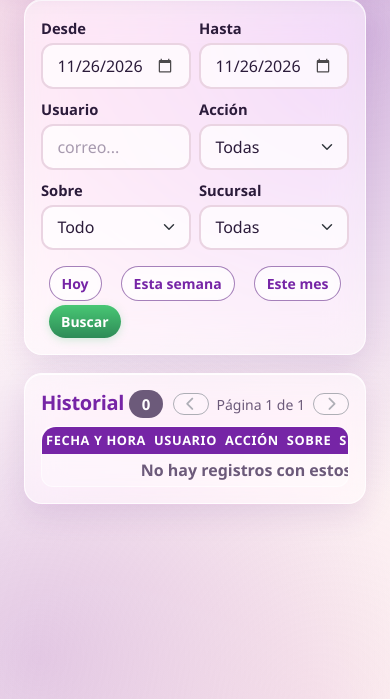
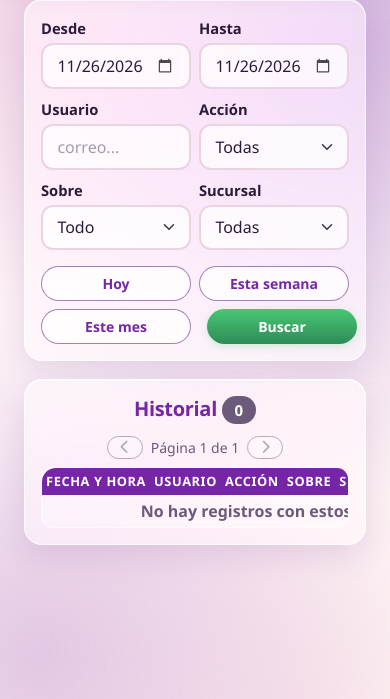
Before and after one commit to gustavo669/MipastelWeb, a Laravel app: page /admin/auditoria in a window 390 px wide. Shown: the part 85-784 px from the top of the page. Run offline with Laravel 12, Linux system fonts and the light colour scheme; a user stored in the database is signed in; data comes from the database, SQL or seed files in the repository; data that the repository does not hold is empty.

Commit message:
Fix Interfaz

```diff
--- a/public/css/mipastel.css
+++ b/public/css/mipastel.css
@@ -488,8 +488,33 @@ hr { border-color: var(--border-pink); opacity: 1; }
   .tile { min-height: 112px; padding: 1.1rem; border-radius: 18px; }
   .tile h5 { font-size: 1.05rem; }
   .tile p { line-height: 1.35; }
-  .btn { display: block; margin-right: auto; margin-left: auto; }
+  .btn { margin: 0; }
   .btn-lg { width: 100%; }
+  .filtros-acciones {
+    display: grid !important;
+    grid-template-columns: repeat(2, minmax(0, 1fr));
+    gap: 0.5rem !important;
+  }
+  .filtros-acciones .btn { width: 100%; }
+  .filtros-acciones--tres .btn:last-child {
+    grid-column: 1 / -1;
+    width: calc(50% - 0.25rem);
+    justify-self: center;
+  }
+  .nav-tabs {
+    display: grid;
+    grid-template-columns: repeat(2, minmax(0, 1fr));
+  }
+  .nav-tabs .nav-item,
+  .nav-tabs .nav-link { width: 100%; }
+  .nav-tabs .nav-link { min-height: 44px; }
+  .auditoria-cabecera {
+    flex-direction: column;
+    align-items: center !important;
+    gap: 0.75rem;
+  }
+  .auditoria-cabecera .titulo { text-align: center; }
+  .auditoria-paginacion { justify-content: center; width: 100%; }
   .rejilla-formulario { grid-template-columns: 1fr 105px; }
   .login-card { padding: 1.6rem 1.1rem; }
   .login-logo img { width: min(100%, 320px); }
--- a/public/sw.js
+++ b/public/sw.js
@@ -5,7 +5,7 @@
  * sucursal y deben venir siempre del servidor. Sin internet, las páginas muestran /offline.
  * Para forzar que todos los celulares se actualicen, sube el número de VERSION.
  */
-const VERSION = 'mipastel-v2';
+const VERSION = 'mipastel-v3';
 const PRECACHE = ['/offline', '/css/mipastel.css', '/Logo.png', '/icons/icon-192.png'];
 const CDN = ['cdn.jsdelivr.net', 'cdnjs.cloudflare.com', 'fonts.googleapis.com', 'fonts.gstatic.com'];
 
--- a/resources/views/admin/auditoria.blade.php
+++ b/resources/views/admin/auditoria.blade.php
@@ -45,7 +45,7 @@
         </select>
       </div>
     </div>
-    <div class="d-flex gap-1 flex-wrap mt-3">
+    <div class="d-flex gap-1 flex-wrap mt-3 filtros-acciones">
       <button type="button" class="btn btn-outline-primary btn-sm" data-rango="hoy" aria-pressed="false">Hoy</button>
       <button type="button" class="btn btn-outline-primary btn-sm" data-rango="semana" aria-pressed="false">Esta semana</button>
       <button type="button" class="btn btn-outline-primary btn-sm" data-rango="mes" aria-pressed="false">Este mes</button>
@@ -54,9 +54,9 @@
   </div>
 
   <div class="tarjeta">
-    <div class="d-flex justify-content-between align-items-center mb-2">
+    <div class="d-flex justify-content-between align-items-center mb-2 auditoria-cabecera">
       <h5 class="titulo mb-0">Historial <span class="badge bg-secondary" id="total">0</span></h5>
-      <div class="d-flex align-items-center gap-2">
+      <div class="d-flex align-items-center gap-2 auditoria-paginacion">
         <button type="button" class="btn btn-sm btn-outline-secondary btn-paginacion-auditoria" id="btnAnterior" aria-label="Anterior" title="Anterior" disabled><i class="fa-solid fa-chevron-left" aria-hidden="true"></i></button>
         <span class="small text-muted" id="infoPagina">Página 1 de 1</span>
         <button type="button" class="btn btn-sm btn-outline-secondary btn-paginacion-auditoria" id="btnSiguiente" aria-label="Siguiente" title="Siguiente" disabled><i class="fa-solid fa-chevron-right" aria-hidden="true"></i></button>
--- a/resources/views/admin/index.blade.php
+++ b/resources/views/admin/index.blade.php
@@ -25,7 +25,7 @@
           @endforeach
         </select>
       </div>
-      <div class="col-12 col-md-5 d-flex gap-1 flex-wrap">
+      <div class="col-12 col-md-5 d-flex gap-1 flex-wrap filtros-acciones">
         <button type="button" class="btn btn-outline-primary" data-rango="hoy" aria-pressed="false">Hoy</button>
         <button type="button" class="btn btn-outline-primary" data-rango="semana" aria-pressed="false">Esta semana</button>
         <button type="button" class="btn btn-outline-primary" data-rango="mes" aria-pressed="false">Este mes</button>
--- a/resources/views/admin/reportes.blade.php
+++ b/resources/views/admin/reportes.blade.php
@@ -44,7 +44,7 @@
       </div>
     </div>
 
-    <div class="d-flex gap-1 flex-wrap mt-3">
+    <div class="d-flex gap-1 flex-wrap mt-3 filtros-acciones filtros-acciones--tres">
       <button type="button" class="btn btn-outline-primary btn-sm" data-rango="hoy" aria-pressed="false">Hoy</button>
       <button type="button" class="btn btn-outline-primary btn-sm" data-rango="semana" aria-pressed="false">Esta semana</button>
       <button type="button" class="btn btn-outline-primary btn-sm" data-rango="mes" aria-pressed="false">Este mes</button>
```
